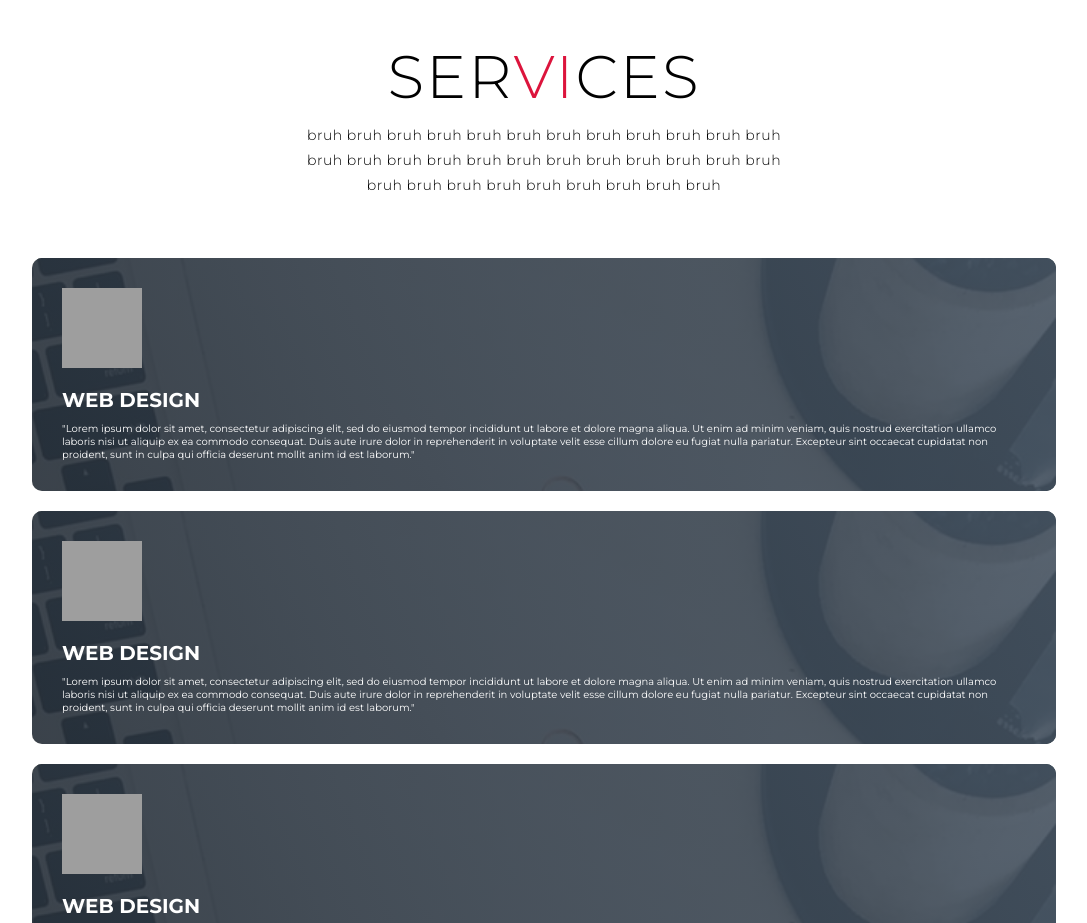
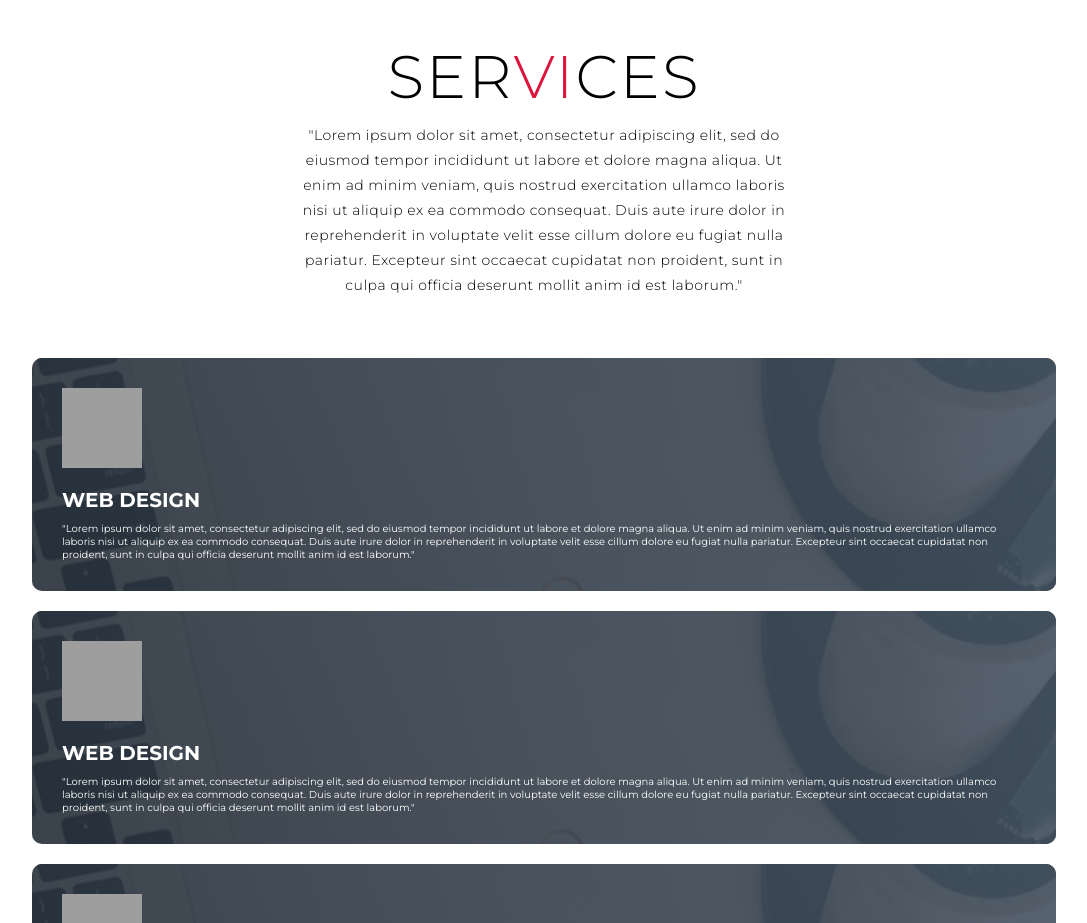
Before and after one commit to JimmyChavada/JimmyChavada.github.io, a plain HTML site: page index.html in a window 1280 px wide. Shown: the part 860-1783 px from the top of the page, without its empty margins (96-1183 px from the left). Drawn offline with Linux system fonts and the light colour scheme; grey boxes are pictures that could not be loaded.

Commit message:
Update index.html

```diff
--- a/index.html
+++ b/index.html
@@ -53,9 +53,7 @@
         <div class="services container">
             <div class="service-top">
                 <h1 class="section-title">Ser<span>vi</span>ces</h1>
-                <p>bruh bruh bruh bruh bruh bruh bruh bruh bruh bruh bruh
-                    bruh bruh bruh bruh bruh bruh bruh bruh bruh bruh bruh
-                    bruh bruh bruh bruh bruh bruh bruh bruh bruh bruh bruh </p>
+                <p>"Lorem ipsum dolor sit amet, consectetur adipiscing elit, sed do eiusmod tempor incididunt ut labore et dolore magna aliqua. Ut enim ad minim veniam, quis nostrud exercitation ullamco laboris nisi ut aliquip ex ea commodo consequat. Duis aute irure dolor in reprehenderit in voluptate velit esse cillum dolore eu fugiat nulla pariatur. Excepteur sint occaecat cupidatat non proident, sunt in culpa qui officia deserunt mollit anim id est laborum."</p>
 
             </div>
             <div class="service-bottom">
```
